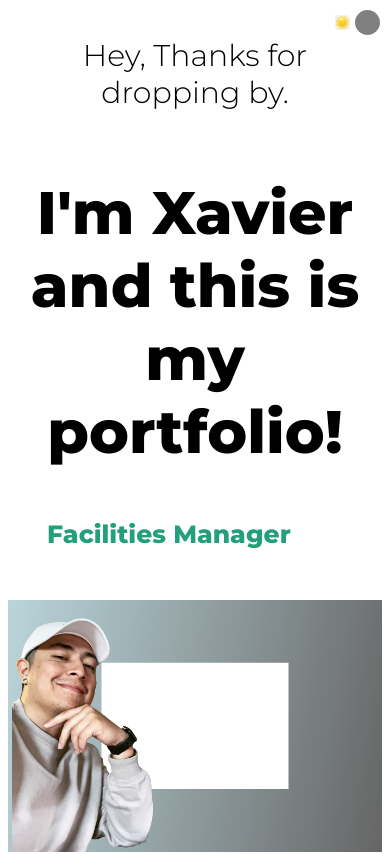
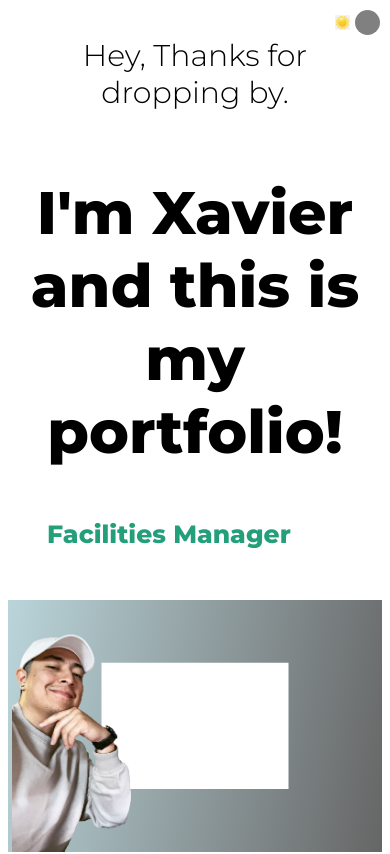
Before and after one commit to x-camacho/lexcodes, a React (Create React App) app: page / in a window 390 px wide. Shown: the top 854 px of the page. Built offline with nearby package versions, Linux system fonts and the light colour scheme.

Commit message:
fixed resp for iph12pro2

```diff
--- a/src/components/Intro/Intro.css
+++ b/src/components/Intro/Intro.css
@@ -324,7 +324,7 @@
     }
 
     .i-img {
-     width: 65%;
+     width: 55%;
      height: 100%;
      object-fit: cover;
      position: absolute;
```
